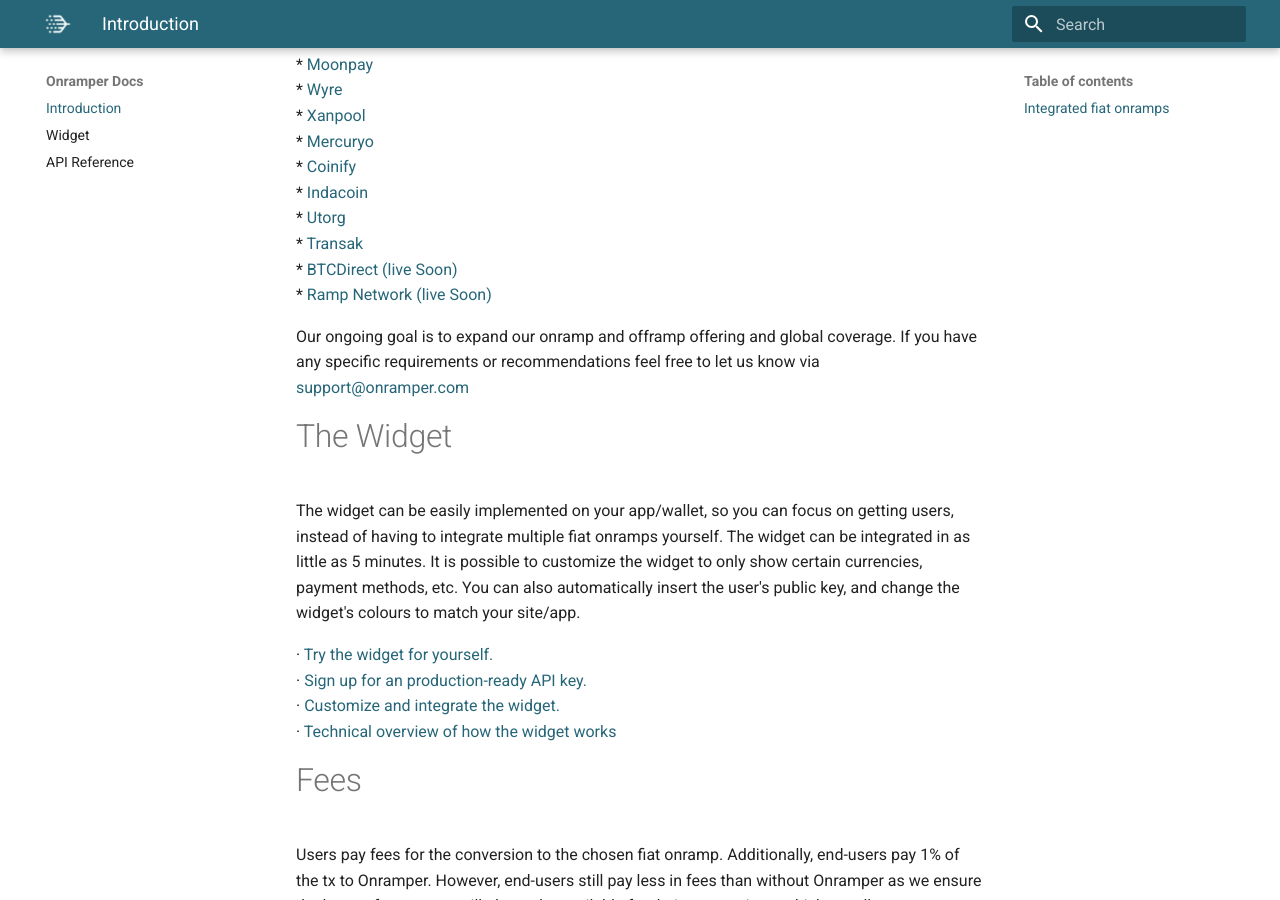
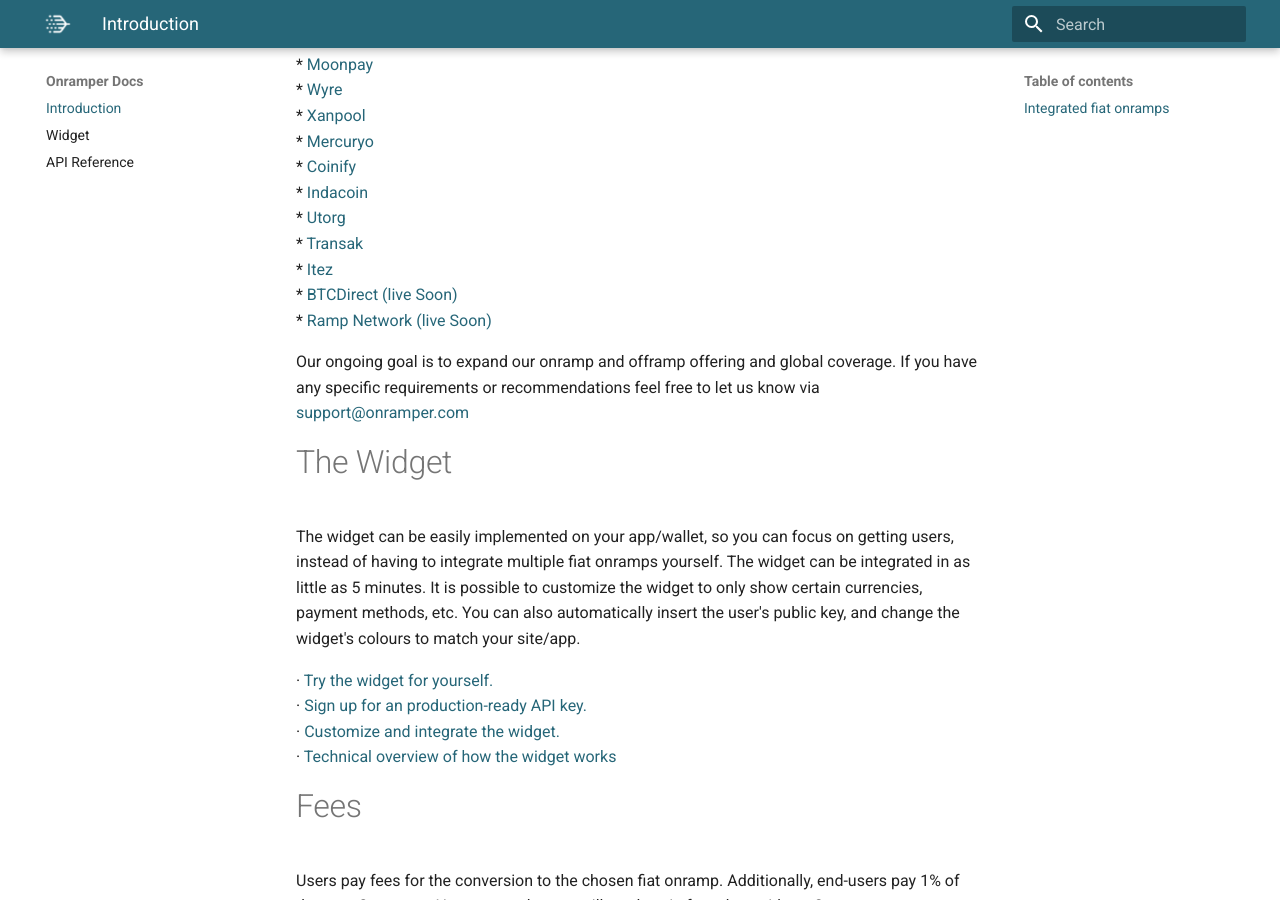
Before and after one commit to onramper/docs, an MkDocs documentation site: the page built from docs/index.md, in a window 1280 px wide and 900 px high, scrolled down 414 px. Built offline with MkDocs 1.6.1 and Material for MkDocs 9.7.7, drawn with Linux system fonts in a browser that asks for light colours.

Commit message:
Added Itez.com

```diff
--- a/docs/index.md
+++ b/docs/index.md
@@ -13,6 +13,7 @@ Currently, the integrated onramps are:
 * <a href="https://www.indacoin.com/" target="_blank">Indacoin</a>
 * <a href="https://utorg.pro/" target="_blank">Utorg</a>
 * <a href="https://transak.com/" target="_blank">Transak</a>
+* <a href="https://itez.com/" target="_blank">Itez</a>
 * <a href="https://btcdirect.eu/en-gb/" target="_blank">BTCDirect (live Soon)</a>
 * <a href="https://ramp.network/" target="_blank">Ramp Network (live Soon)</a>
 
```
